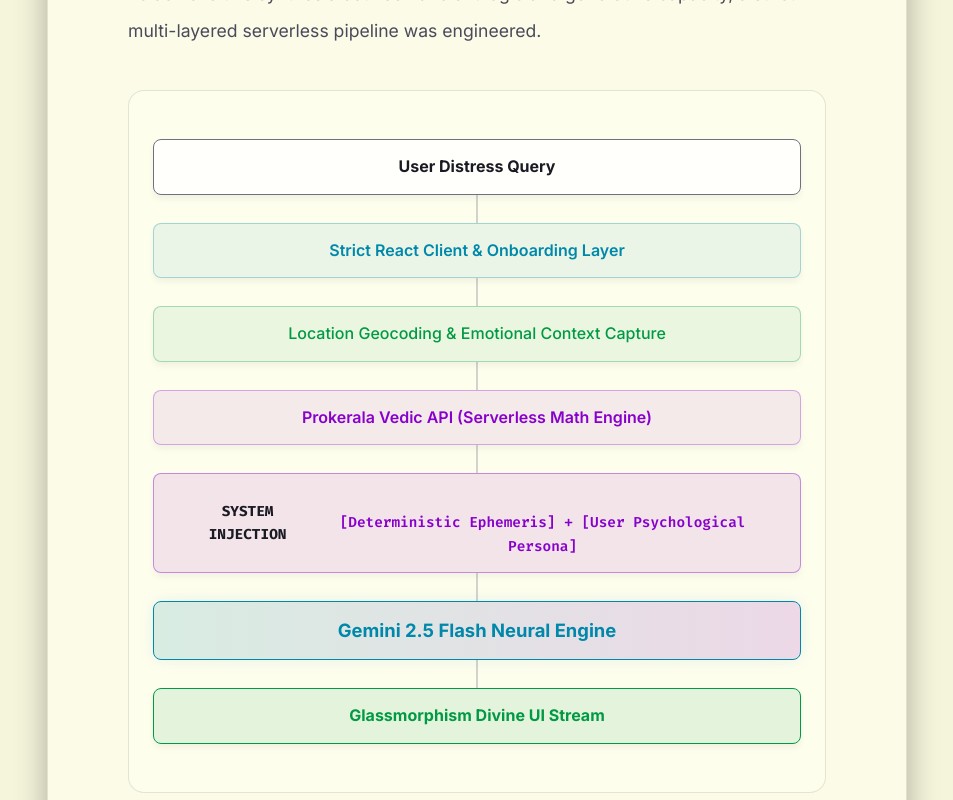
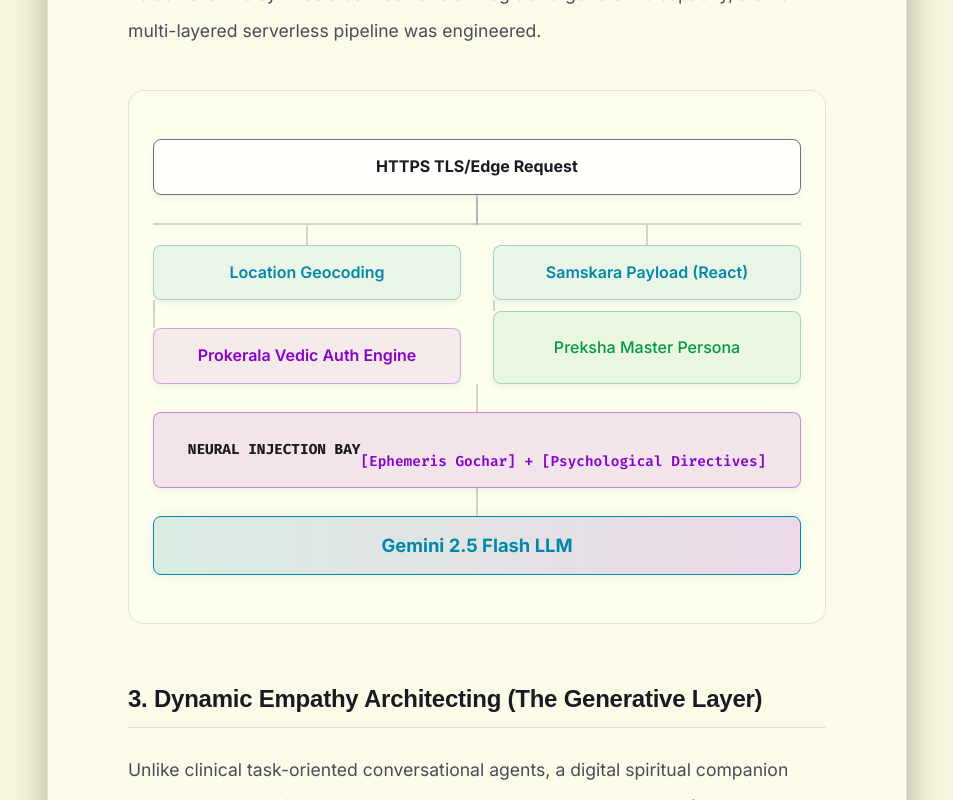
Before and after one commit to inayansingh/nayansingh, a React (Vite) app: page /research/architecture-of-empathy in a window 1280 px wide. Shown: the part 1640-2440 px from the top of the page, without its empty margins (163-1116 px from the left). Built offline with nearby package versions, Linux system fonts and the light colour scheme.

Commit message:
docs(research): insert branching architectural charts mapping the stateful karmic economy and generative ui pipelines

```diff
--- a/src/pages/PaperSpiritualAI.jsx
+++ b/src/pages/PaperSpiritualAI.jsx
@@ -64,35 +64,30 @@
               <h2>2. System Architecture</h2>
               <p>To achieve this synthesis between ancient logic and generative capacity, a strict multi-layered serverless pipeline was engineered.</p>
 
-              {/* Single Column Secure Architecture Diagram */}
+              {/* Branching Multi-Node Secure Architecture Diagram */}
               <div className="bg-glass-bg custom-diagram">
                 <div className="diagram-spine">
-                   <div className="d-node user-node border-2">User Distress Query</div>
+                   <div className="d-node user-node border-2">HTTPS TLS/Edge Request</div>
                    <div className="d-line"></div>
-
-                   <div className="d-node react-node">Strict React Client & Onboarding Layer</div>
-                   <div className="d-line"></div>
-
-                   <div className="d-node data-node w-full">Location Geocoding & Emotional Context Capture</div>
-                   <div className="d-line"></div>
-
-                   <div className="d-node api-node">Prokerala Vedic API (Serverless Math Engine)</div>
-                   <div className="d-line"></div>
-
-                   <div className="d-node injection-node shadow-md text-center py-4">
-                      <strong>SYSTEM INJECTION</strong><br/>
-                      [Deterministic Ephemeris] + [User Psychological Persona]
+                   <div className="d-split">
+                      <div className="d-split-col">
+                         <div className="d-node react-node">Location Geocoding</div>
+                         <div className="d-line"></div>
+                         <div className="d-node api-node">Prokerala Vedic Auth Engine</div>
+                      </div>
+                      <div className="d-split-col">
+                         <div className="d-node react-node">Samskara Payload (React)</div>
+                         <div className="d-line"></div>
+                         <div className="d-node data-node bg-glass-bg">Preksha Master Persona</div>
+                      </div>
                    </div>
                    <div className="d-line"></div>
-
-                   <div className="d-node gemini-node py-5">
-                      Gemini 2.5 Flash Neural Engine
+                   <div className="d-node injection-node shadow-md text-center py-4 px-8 w-full max-w-md">
+                      <strong>NEURAL INJECTION BAY</strong><br/>
+                      [Ephemeris Gochar] + [Psychological Directives]
                    </div>
                    <div className="d-line"></div>
-
-                   <div className="d-node ui-node border-2 border-accent-green">
-                      Glassmorphism Divine UI Stream
-                   </div>
+                   <div className="d-node gemini-node py-4 w-full max-w-sm">Gemini 2.5 Flash LLM</div>
                 </div>
               </div>
             </section>
@@ -128,6 +123,32 @@
               <p className="mt-4">
                 To maintain structural integrity during debugging without triggering the CashFree redirect loop or depleting the local economy, a strict <strong>Administrative Core Bypass</strong> was concurrently integrated. A hardcoded <code>isUnlimitedUser</code> conditional hook securely intercepts the React authentication layer for designated architectural maintainers, dynamically nullifying token depletion mechanisms across the entire UI state tree.
               </p>
+
+              {/* Karmic Economy State Machine Diagram */}
+              <div className="bg-glass-bg custom-diagram mt-8">
+                <div className="diagram-spine max-w-md">
+                   <div className="d-node user-node">Initial Chat Hook</div>
+                   <div className="d-line"></div>
+                   <div className="d-split">
+                      <div className="d-split-col">
+                         <div className="d-node api-node">Standard User</div>
+                         <div className="d-line"></div>
+                         <div className="d-node react-node text-xs">localStorage JWT Token Check</div>
+                         <div className="d-line"></div>
+                         <div className="d-node injection-node border-red-400">CashFree Trigger (Zero Balance)</div>
+                      </div>
+                      <div className="d-split-col">
+                         <div className="d-node react-node">Admin Bypass</div>
+                         <div className="d-line"></div>
+                         <div className="d-node ui-node">isUnlimitedUser == true</div>
+                         <div className="d-line"></div>
+                         <div className="d-node data-node text-xs">Bypass Payment Interceptor</div>
+                      </div>
+                   </div>
+                   <div className="d-line"></div>
+                   <div className="d-node gemini-node">Enable Message Pipeline</div>
+                </div>
+              </div>
             </section>
 
             <section>
@@ -138,6 +159,22 @@
               <p className="mt-4">
                 Surrounding this persona, the DOM abstraction was engineered into a complete <strong>Digital Sanctuary</strong> utilizing a newly architected 'Light Spiritual Radha' schema. The application avoids modern software aesthetics entirely, implementing instead a meticulously calculated divine atmosphere. This includes complex CSS layering for floating background ambient orbs (utilizing continuously sweeping <code>@keyframes</code> curves), translucent frosted glass chat nodes (<code>backdrop-filter: blur(8px)</code>), and warm morning-saffron gradients. Intelligent DOM referencing ensures the viewport wrapper remains perfectly static, preventing jarring layout shifts during deep meditative focus and proving that visual harmony is as critical as algorithmic intelligence in digital mental health applications.
               </p>
+
+              {/* Generative UI Pipeline Diagram */}
+              <div className="bg-glass-bg custom-diagram mt-8">
+                <div className="diagram-spine max-w-sm">
+                   <div className="d-node react-node">Photographic References</div>
+                   <div className="d-line"></div>
+                   <div className="d-node api-node">Stable Diffusion (Image-to-Image)</div>
+                   <div className="d-line"></div>
+                   <div className="d-node data-node">Hyper-Realistic Avatar Rendering</div>
+                   <div className="d-line"></div>
+                   <div className="d-node ui-node shadow-xl text-center">
+                      <strong>Digital Sanctuary Framing</strong><br/>
+                      Frosted Glass + Orbs + Saffron HSL
+                   </div>
+                </div>
+              </div>
             </section>
 
             <section>
```
